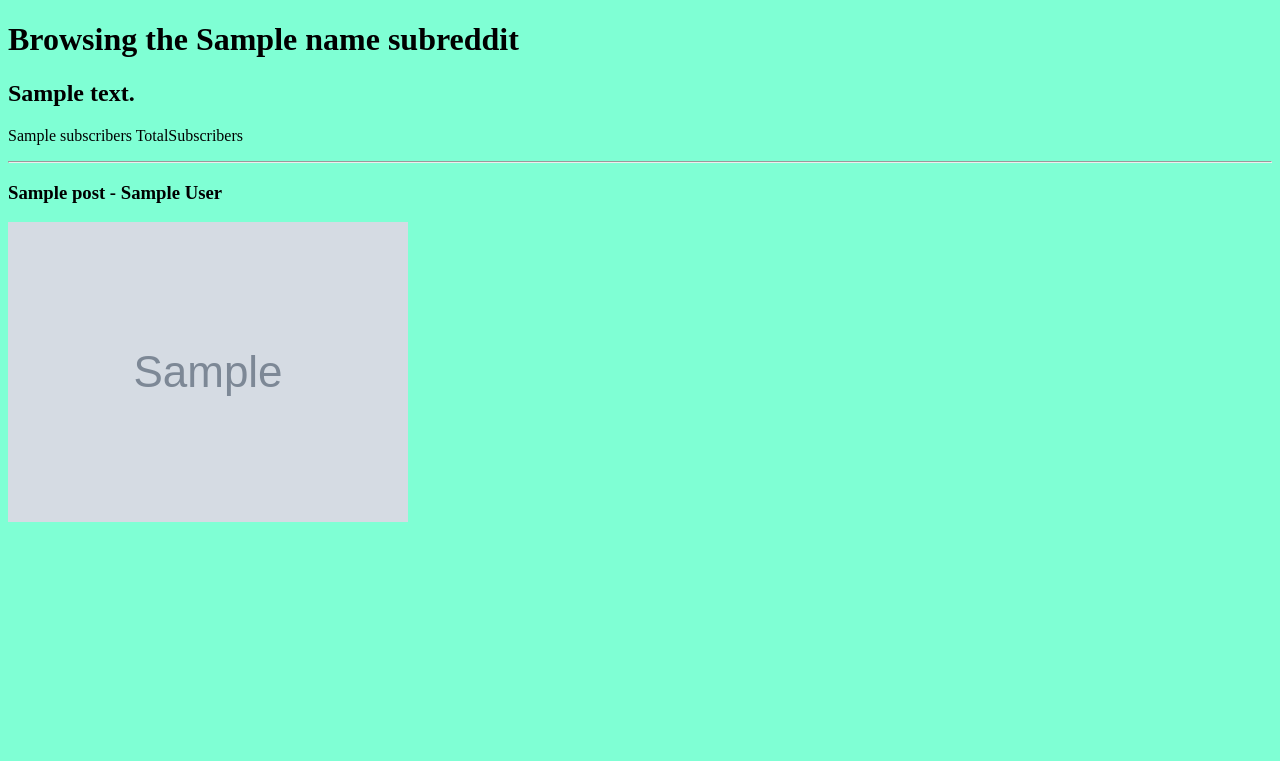
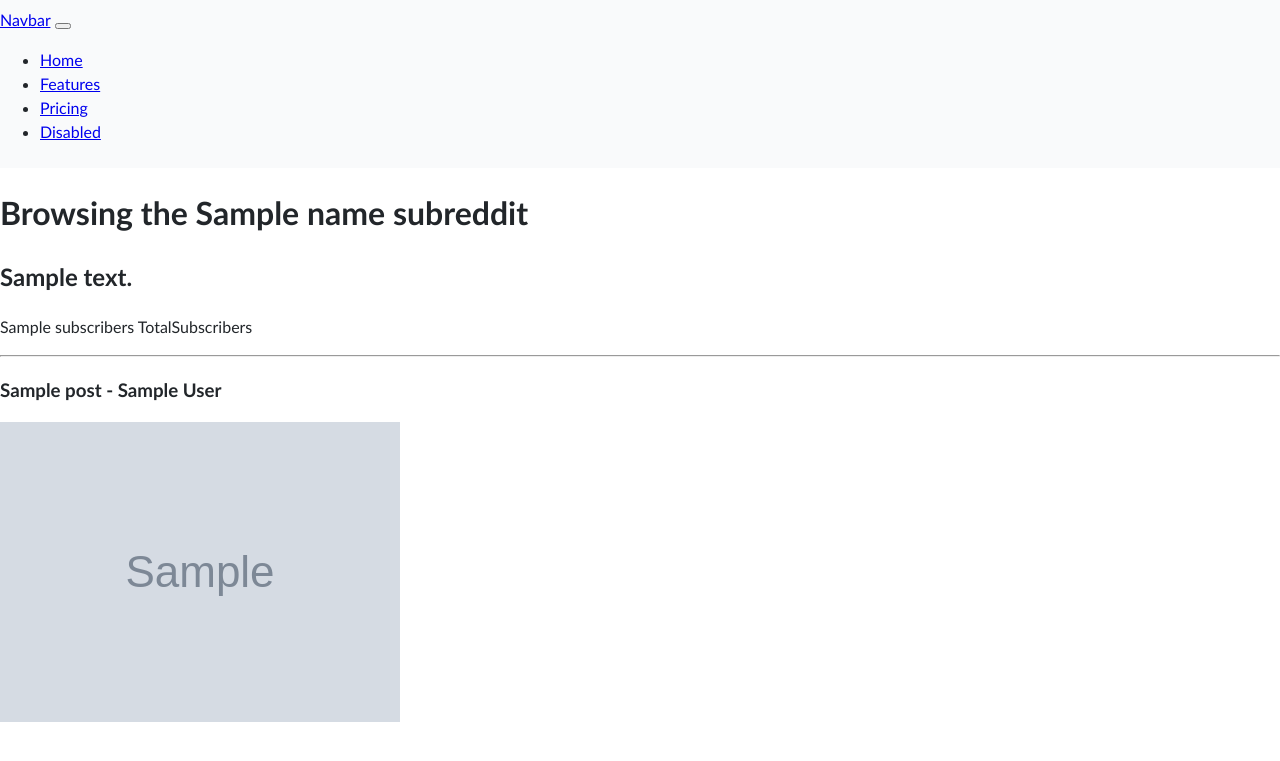
Before and after one commit to Mpilo-Pillz/NODEJS-Playground, a Node server app: template express/expressWithEJS/views/subreddit.ejs in a window 1280 px wide. Shown: the top 761 px of the page. Run offline with Node 20, Linux system fonts and the light colour scheme; the template is opened without the code that fills it: most values are stand-ins (such as "Sample title", 1, 10 or a date in 2020); grey boxes marked "Sample" are stand-in pictures.

Commit message:
learning partials

```diff
--- a/express/expressWithEJS/public/app.css
+++ b/express/expressWithEJS/public/app.css
@@ -1,3 +1,29 @@
 body {
-    background-color: aquamarine;
+    margin: 0;
+    font-family:'Gill Sans', 'Gill Sans MT', Calibri, 'Trebuchet MS', sans-serif;
+    font-size: 1rem;
+    font-weight: 400;
+    line-height: 1.5;
+    color: hsl(210deg 11% 15%);
+    background-color: hsl(0deg 0% 100%);
+    -webkit-text-size-adjust: 100%;
+    -webkit-tap-highlight-color: hsl(0deg 0% 0% / 0%);
 }
+
+.bg-light {
+    background-color: hsl(210deg 17% 98%)!important;
+}
+
+.navbar-expand-lg {
+    flex-wrap: nowrap;
+    justify-content: flex-start;
+}
+.navbar {
+    position: relative;
+    display: flex;
+    flex-wrap: wrap;
+    align-items: center;
+    justify-content: space-between;
+    padding-top: 0.5rem;
+    padding-bottom: 0.5rem;
+}
--- /dev/null
+++ b/express/expressWithEJS/views/partials/header.ejs
@@ -0,0 +1,44 @@
+<!DOCTYPE html>
+<html lang="en">
+
+<head>
+    <meta charset="UTF-8">
+    <meta http-equiv="X-UA-Compatible" content="IE=edge">
+    <meta name="viewport" content="width=device-width, initial-scale=1.0">
+    <link rel="stylesheet" href="/app.css">
+    <title>
+        <%= name %>
+    </title>
+</head>
+
+<body>
+    <header>
+        <nav class="navbar navbar-expand-lg navbar-light bg-light">
+            <div class="container-fluid">
+                <a class="navbar-brand" href="#">Navbar</a>
+                <button class="navbar-toggler" type="button" data-bs-toggle="collapse" data-bs-target="#navbarNav"
+                    aria-controls="navbarNav" aria-expanded="false" aria-label="Toggle navigation">
+                    <span class="navbar-toggler-icon"></span>
+                </button>
+                <div class="collapse navbar-collapse" id="navbarNav">
+                    <ul class="navbar-nav">
+                        <li class="nav-item">
+                            <a class="nav-link active" aria-current="page" href="#">Home</a>
+                        </li>
+                        <li class="nav-item">
+                            <a class="nav-link" href="#">Features</a>
+                        </li>
+                        <li class="nav-item">
+                            <a class="nav-link" href="#">Pricing</a>
+                        </li>
+                        <li class="nav-item">
+                            <a class="nav-link disabled" href="#" tabindex="-1" aria-disabled="true">Disabled</a>
+                        </li>
+                    </ul>
+                </div>
+            </div>
+        </nav>
+    </header>
+</body>
+
+</html>
--- a/express/expressWithEJS/views/subreddit.ejs
+++ b/express/expressWithEJS/views/subreddit.ejs
@@ -1,15 +1,4 @@
-<!DOCTYPE html>
-<html lang="en">
-
-<head>
-    <meta charset="UTF-8">
-    <meta http-equiv="X-UA-Compatible" content="IE=edge">
-    <meta name="viewport" content="width=device-width, initial-scale=1.0">
-    <link rel="stylesheet" href="/app.css">
-    <title>
-        <%= name %>
-    </title>
-</head>
+<%- include('partials/header')%>
 
     <body>
         <h1>Browsing the <%= name %> subreddit</h1>
```
Lines whose indentation alone changed are shown as unchanged.
